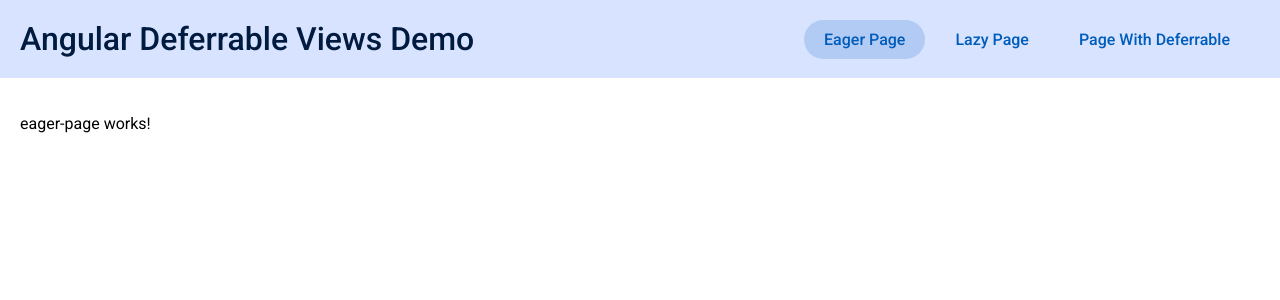
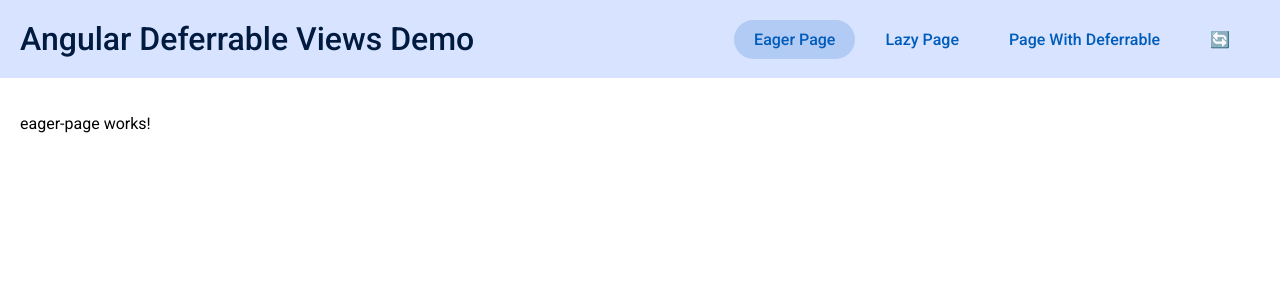
Before and after one commit to kathrine0/deferred-demo, an Angular app: page /eager-page in a window 1280 px wide. Shown: the top 300 px of the page. Built offline with nearby package versions, Linux system fonts and the light colour scheme.

Commit message:
Add reload link

```diff
--- a/src/app/app.component.html
+++ b/src/app/app.component.html
@@ -12,6 +12,9 @@
         >
       </li>
       }
+      <li>
+        <a href="/">🔄</a>
+      </li>
     </ul>
   </nav>
 </header>
--- a/src/app/app.component.ts
+++ b/src/app/app.component.ts
@@ -6,12 +6,12 @@
   standalone: true,
   imports: [RouterOutlet, RouterLink, RouterLinkActive],
   templateUrl: './app.component.html',
-  styleUrl: './app.component.scss'
+  styleUrl: './app.component.scss',
 })
 export class AppComponent {
   pages = [
     { name: 'Eager Page', link: '/eager-page' },
     { name: 'Lazy Page', link: '/lazy-page' },
-    { name: 'Page With Deferrable', link: '/page-with-deferrable' }
-  ]
+    { name: 'Page With Deferrable', link: '/page-with-deferrable' },
+  ];
 }
```
